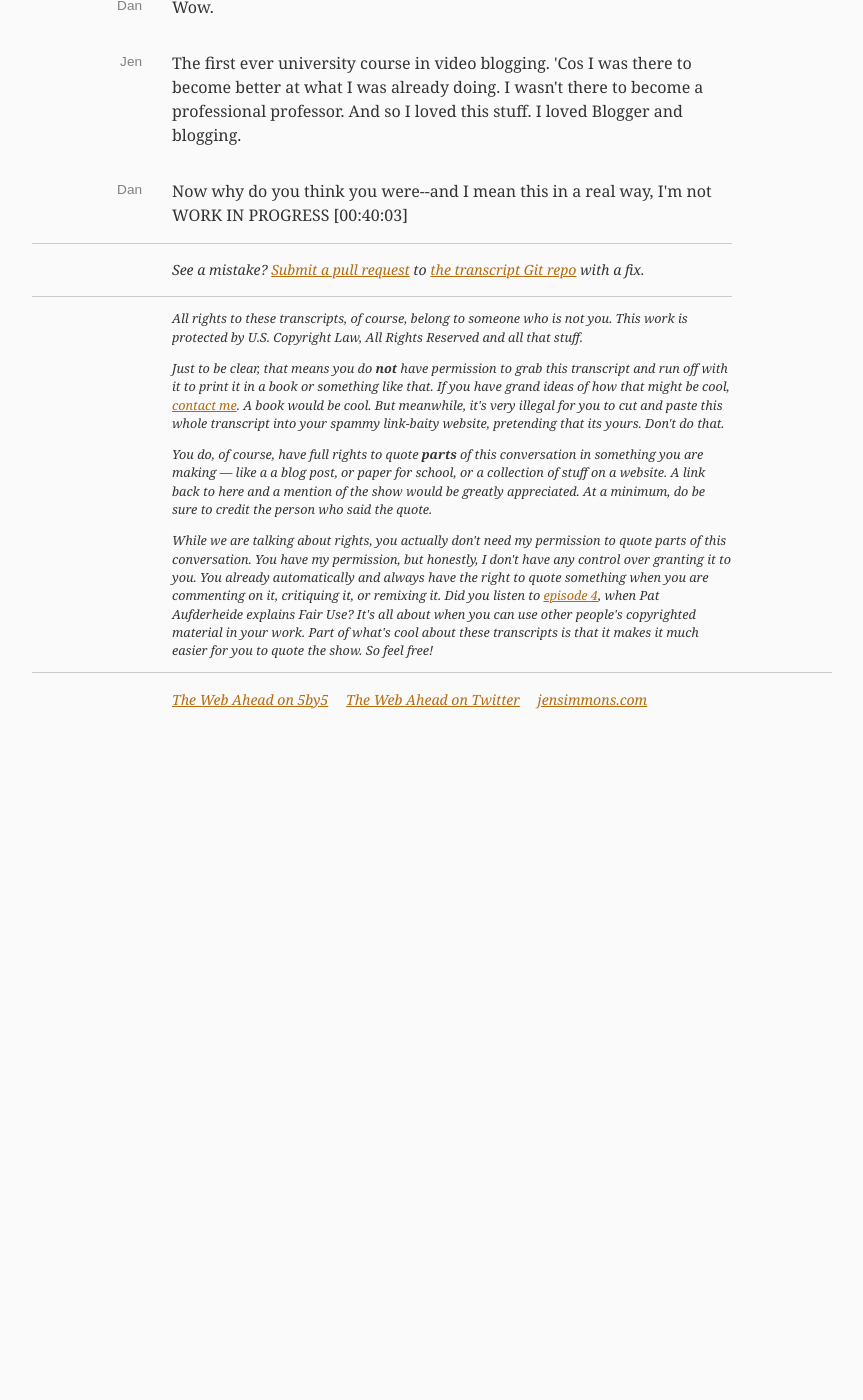
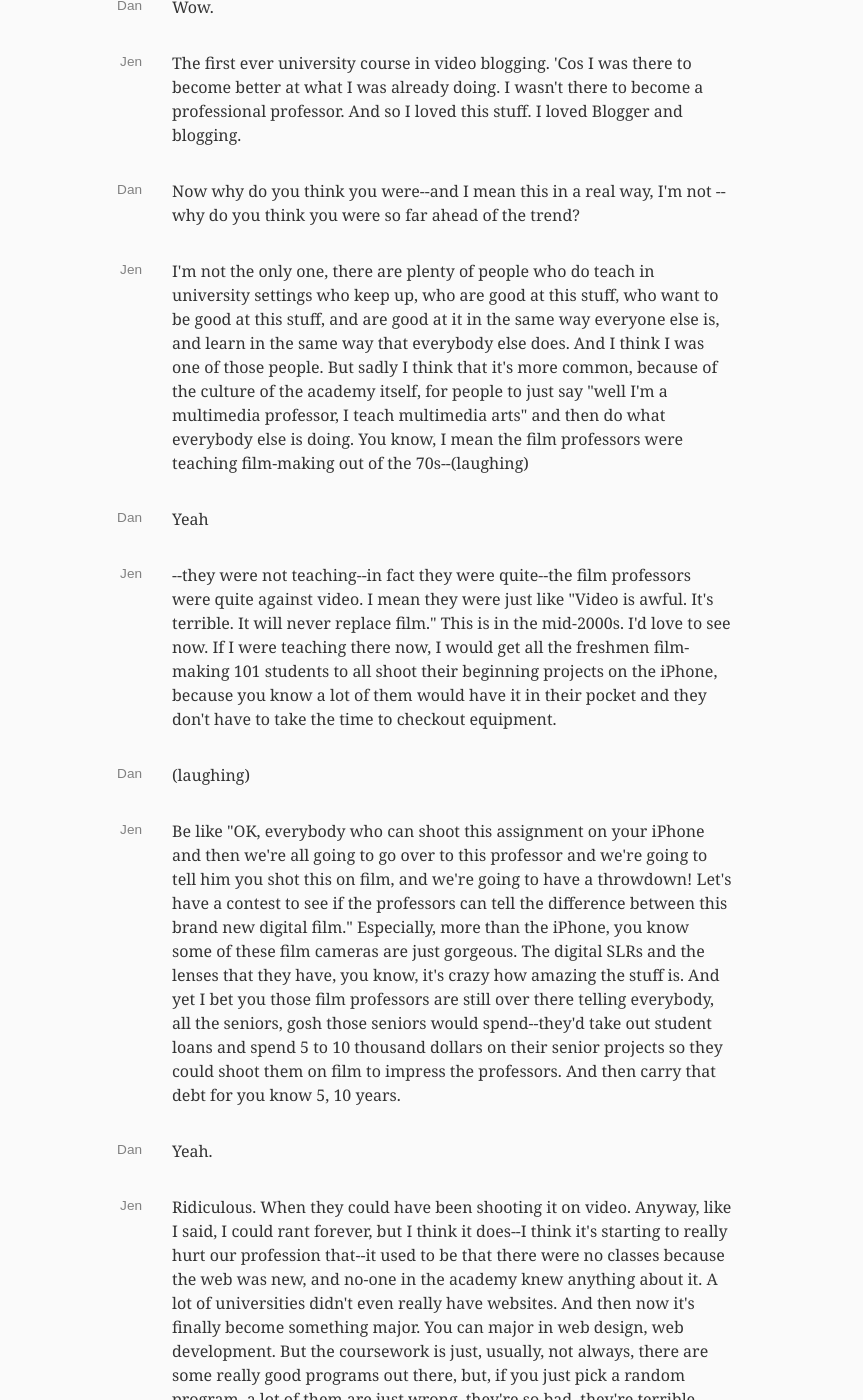
Before and after one commit to jensimmons/webahead-transcripts, a Jekyll site: the page built from _posts/transcripts/2012-01-12-013.html, in a window 1280 px wide and 1400 px high, scrolled down 15288 px. Shown: the whole window, without its empty margins (208-1071 px from the left). Built offline with Jekyll 4.4.1, drawn with Linux system fonts in a browser that asks for light colours; Markdown is read by kramdown in place of the engine named in the settings; before the commit the page ends 16016 px from its top, so only the background shows below that; some of the changed text lies outside the part shown.

Commit message:
5 more minutes of episode 13 - now up to 45min 18sec.

```diff
--- a/_posts/transcripts/2012-01-12-013.html
+++ b/_posts/transcripts/2012-01-12-013.html
@@ -582,6 +582,60 @@
 doing. I wasn't there to become a professional professor. And so I loved this stuff. I loved Blogger and blogging.</dd>
 
 <dt>Dan</dt>
-<dd>Now why do you think you were--and I mean this in a real way, I'm not WORK IN PROGRESS [00:40:03]</dd>
+<dd>Now why do you think you were--and I mean this in a real way, I'm not -- why do you think you were so far ahead of the trend?</dd>
+
+<dt>Jen</dt>
+<dd>I'm not the only one, there are plenty of people who do teach in university settings who keep up, who are good at this stuff, who want to be good at this stuff, and are good at it in the same way everyone else is, and learn in the same way that everybody else does. And I think I was one of those people. But sadly I think that it's more common, because of the culture of the academy itself, for people to just say "well I'm a multimedia professor, I teach multimedia arts" and then do what everybody else is doing. You know, I mean the film professors were teaching film-making out of the 70s--(laughing)</dd>
+
+<dt>Dan</dt>
+<dd>Yeah</dd>
+
+<dt>Jen</dt>
+<dd>--they were not teaching--in fact they were quite--the film professors were quite against video. I mean they were just like "Video is awful. It's terrible. It will never replace film." This is in the mid-2000s. I'd love to see now. If I were teaching there now, I would get all the freshmen film-making 101 students to all shoot their beginning projects on the iPhone, because you know a lot of them would have it in their pocket and they don't have to take the time to checkout equipment.</dd>
+
+<dt>Dan</dt>
+<dd>(laughing)</dd>
+
+<dt>Jen</dt>
+<dd>Be like "OK, everybody who can shoot this assignment on your iPhone and then we're all going to go over to this professor and we're going to tell him you shot this on film, and we're going to have a throwdown! Let's have a contest to see if the professors can tell the difference between this brand new digital film." Especially, more than the iPhone, you know some of these film cameras are just gorgeous. The digital SLRs and the lenses that they have, you know, it's crazy how amazing the stuff is. And yet I bet you those film professors are still over there telling everybody, all the seniors, gosh those seniors would spend--they'd take out student loans and spend 5 to 10 thousand dollars on their senior projects so they could shoot them on film to impress the professors. And then carry that debt for you know 5, 10 years.</dd>
+
+<dt>Dan</dt>
+<dd>Yeah.</dd>
+
+<dt>Jen</dt>
+<dd>Ridiculous. When they could have been shooting it on video. Anyway, like I said, I could rant forever, but I think it does--I think it's starting to really hurt our profession that--it used to be that there were no classes because the web was new, and no-one in the academy knew anything about it. A lot of universities didn't even really have websites. And then now it's finally become something major. You can major in web design, web development. But the coursework is just, usually, not always, there are some really good programs out there, but, if you just pick a random program, a lot of them are just wrong, they're so bad, they're terrible. And so people are graduating and they're 25, and they got this debt and they want to go into the industry, and it's a great industry to go into because you can make some money to pay off that debt, and yet everything that they know is completely wrong.</dd>
+
+<dt>Dan</dt>
+<dd>Mmm. How depressing.</dd>
+
+<dt>Jen</dt>
+<dd>Yeah.</dd>
+
+<dt>Dan</dt>
+<dd>And it's not their fault.</dd>
+
+<dt>Jen</dt>
+<dd>It's not their fault. In fact some of them are really sharp and smart. And there were some people in the chatroom further up--I don't know if I can see them, they were saying that err--iamel..--how do you say these people's names?</dd>
+
+<dt>Dan</dt>
+<dd>I just go with--you're doing great</dd>
+
+<dt>Jen</dt>
+<dd>Said the worst thing is if you do things the right way in classes like that, it's bad because then you don't pass, because to pass you have to code it in whatever antiquated way the professor wants.</dd>
+
+<dt>Dan</dt>
+<dd>Oh that's iamelliott.</dd>
+
+<dt>Jen</dt>
+<dd>iamelliott</dd>
+
+<dt>Dan</dt>
+<dd>Yeah</dd>
+
+<dt>Jen</dt>
+<dd>Yeah. Bad. When you know more than the teacher does.</dd>
+
+<dt>Dan</dt>
+<dd>I remember in one of my technical writing classes. Now see I've always been a writer. I grew up in a family where both my parents worked in college, my Mom is a college English professor. So I was reading and writing at a very early age, and always have done it. And of course my degree is in English, technical writing. I was doing a double major. Computer science and tech writing and the money was running out so I had to pick whichever one I was closer to and could afford to be done with and was further along with the writing so I graduated with that. But, the interesting thing, I had a professor who in one of these technical writing classes, they wanted things submitted along, I guess a path that most people would take. Now for me, writing's always been a bit of a different experience for me in that I typically just sit down and I write, and I don't do a lot of editing, I don't really do rough drafts. So if you're were to--I'm not recommending you do this--but if you were to go and read hivelogic or read some of my posts on alistapart, those are pretty good. That's my first draft typically. That's my one draft. I don't really do a rough draft and then go and edit it. WORK IN PROGRESS [45:18]</dd>
 
 </dl>
```
